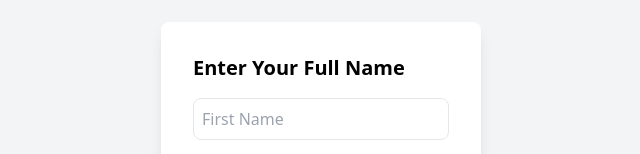
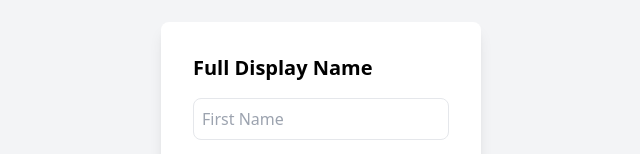
Before and after one commit to poojasaxena2000/NameDisplay, a React (Create React App) app: page / in a window 1280 px wide. Shown: the part 246-400 px from the top of the page, without its empty margins (319-959 px from the left). Built offline with nearby package versions, Linux system fonts and the light colour scheme.

Commit message:
Your commit message here

```diff
--- a/src/components/Homepage.jsx
+++ b/src/components/Homepage.jsx
@@ -21,7 +21,7 @@
   return (
     <div className="min-h-screen flex items-center justify-center bg-gray-100">
       <div className="bg-white p-8 rounded-lg shadow-lg w-80">
-        <h1 className="text-xl font-bold mb-4">Enter Your Full Name</h1>
+        <h1 className="text-xl font-bold mb-4">Full Display Name</h1>
         <form onSubmit={handleSubmit}>
           <div className="mb-4">
             <input
```
